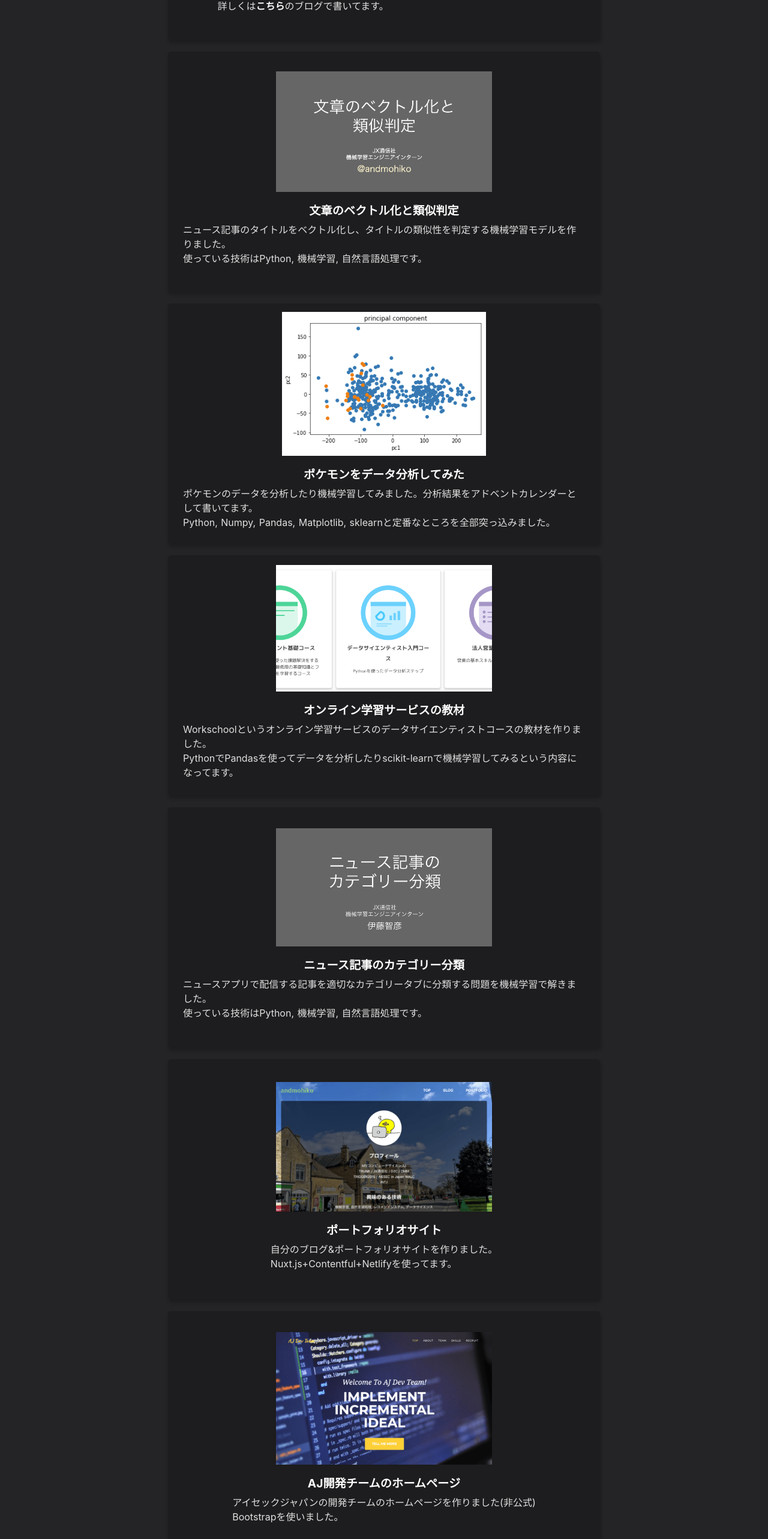
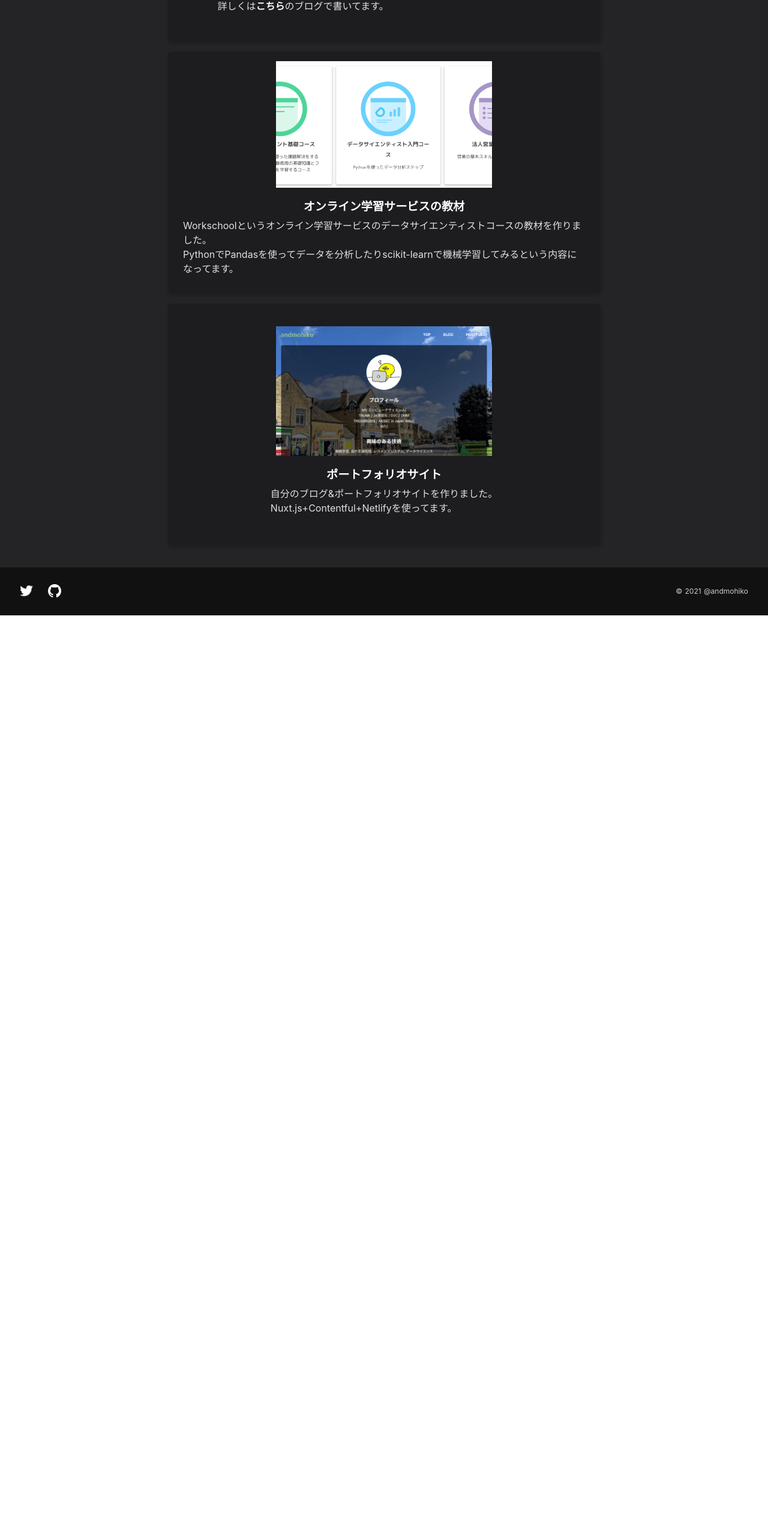
Before and after one commit to andmohiko/portfolio-site, a Nuxt app: page /works in a window 1280 px wide. Shown: the part 987-3553 px from the top of the page at 60% size. After the commit the page ends 2013 px from the top, so only its background shows below. Built offline with nearby package versions, Linux system fonts and the light colour scheme.

Commit message:
remove old works

```diff
--- a/components/Portfolio.vue
+++ b/components/Portfolio.vue
@@ -28,7 +28,7 @@
       </div>
 
 
-      <div class="portfolio-card">
+      <!-- <div class="portfolio-card">
         <a href="https://speakerdeck.com/andmohiko/wen-zhang-falsebekutoruhua">
           <img src="../assets/portfolios/sentenceembedding.png" alt="scentence embedding" />
         </a>
@@ -37,9 +37,9 @@
           ニュース記事のタイトルをベクトル化し、タイトルの類似性を判定する機械学習モデルを作りました。
           <br />使っている技術はPython, 機械学習, 自然言語処理です。
         </p>
-      </div>
+      </div> -->
 
-      <div class="portfolio-card">
+      <!-- <div class="portfolio-card">
         <a href="https://qiita.com/andmohiko/items/e185cbb59d9c32e6dd6a">
           <img src="../assets/portfolios/pokemondatascience2.png" alt="pokemon data science" />
         </a>
@@ -48,7 +48,7 @@
           ポケモンのデータを分析したり機械学習してみました。分析結果をアドベントカレンダーとして書いてます。
           <br />Python, Numpy, Pandas, Matplotlib, sklearnと定番なところを全部突っ込みました。
         </p>
-      </div>
+      </div> -->
 
       <div class="portfolio-card">
         <a href="https://www.work-school.com/courses/5/">
@@ -61,7 +61,7 @@
         </p>
       </div>
 
-      <div class="portfolio-card">
+      <!-- <div class="portfolio-card">
         <a href="https://speakerdeck.com/andmohiko/predicting-categories-of-news-articles">
           <img src="../assets/portfolios/categoryprediction.png" alt="categoryprediction" />
         </a>
@@ -70,7 +70,7 @@
           ニュースアプリで配信する記事を適切なカテゴリータブに分類する問題を機械学習で解きました。
           <br />使っている技術はPython, 機械学習, 自然言語処理です。
         </p>
-      </div>
+      </div> -->
 
       <div class="portfolio-card">
         <a href="/">
@@ -83,7 +83,7 @@
         </p>
       </div>
 
-      <div class="portfolio-card">
+      <!-- <div class="portfolio-card">
         <a href="http://ajdevteam.netlify.com">
           <img src="../assets/portfolios/ajdevteam-min.png" alt="ajdevteam" />
         </a>
@@ -92,7 +92,7 @@
           アイセックジャパンの開発チームのホームページを作りました(非公式)
           <br />Bootstrapを使いました。
         </p>
-      </div>
+      </div> -->
     </div>
   </section>
 </template>
```
